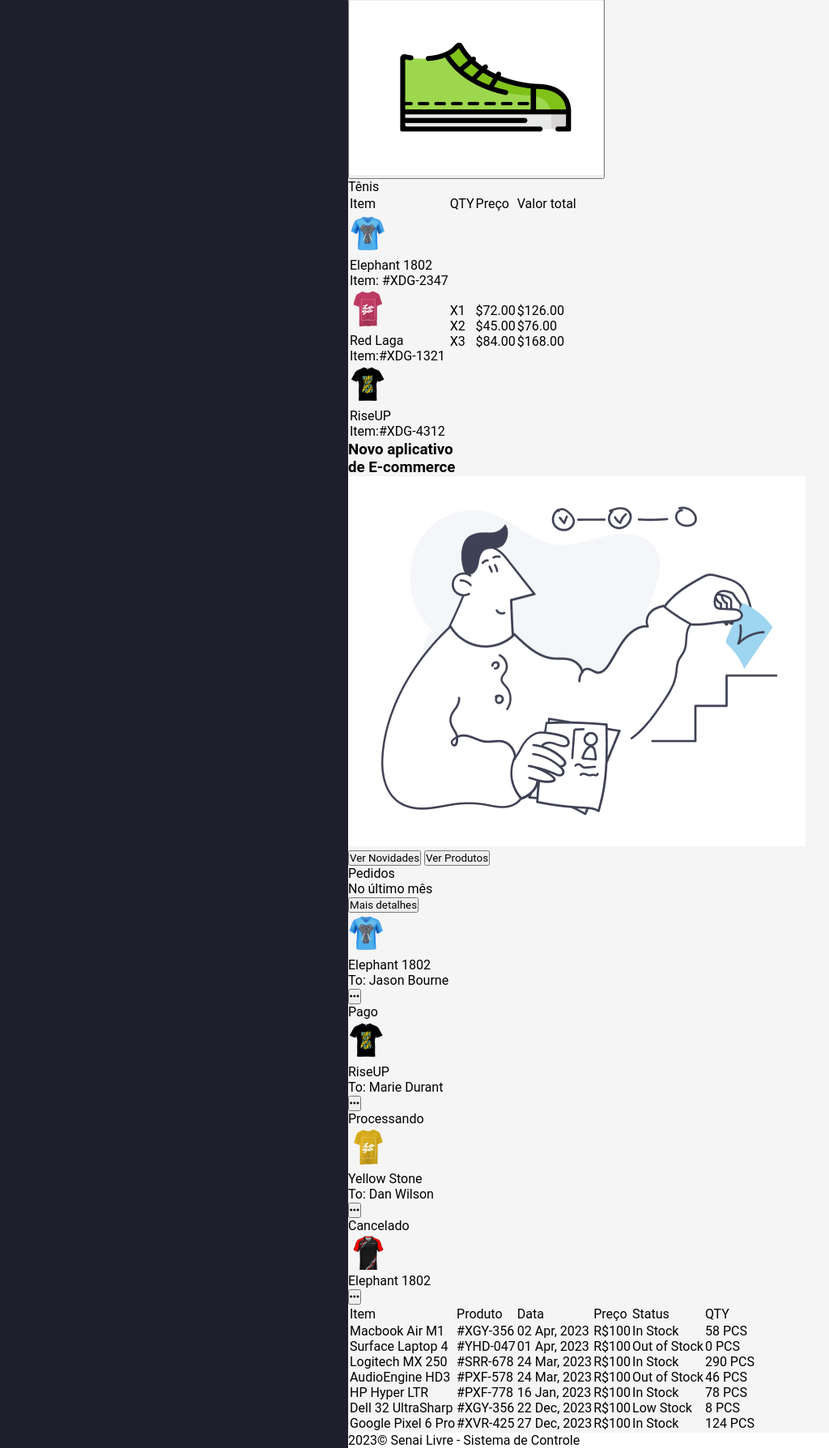
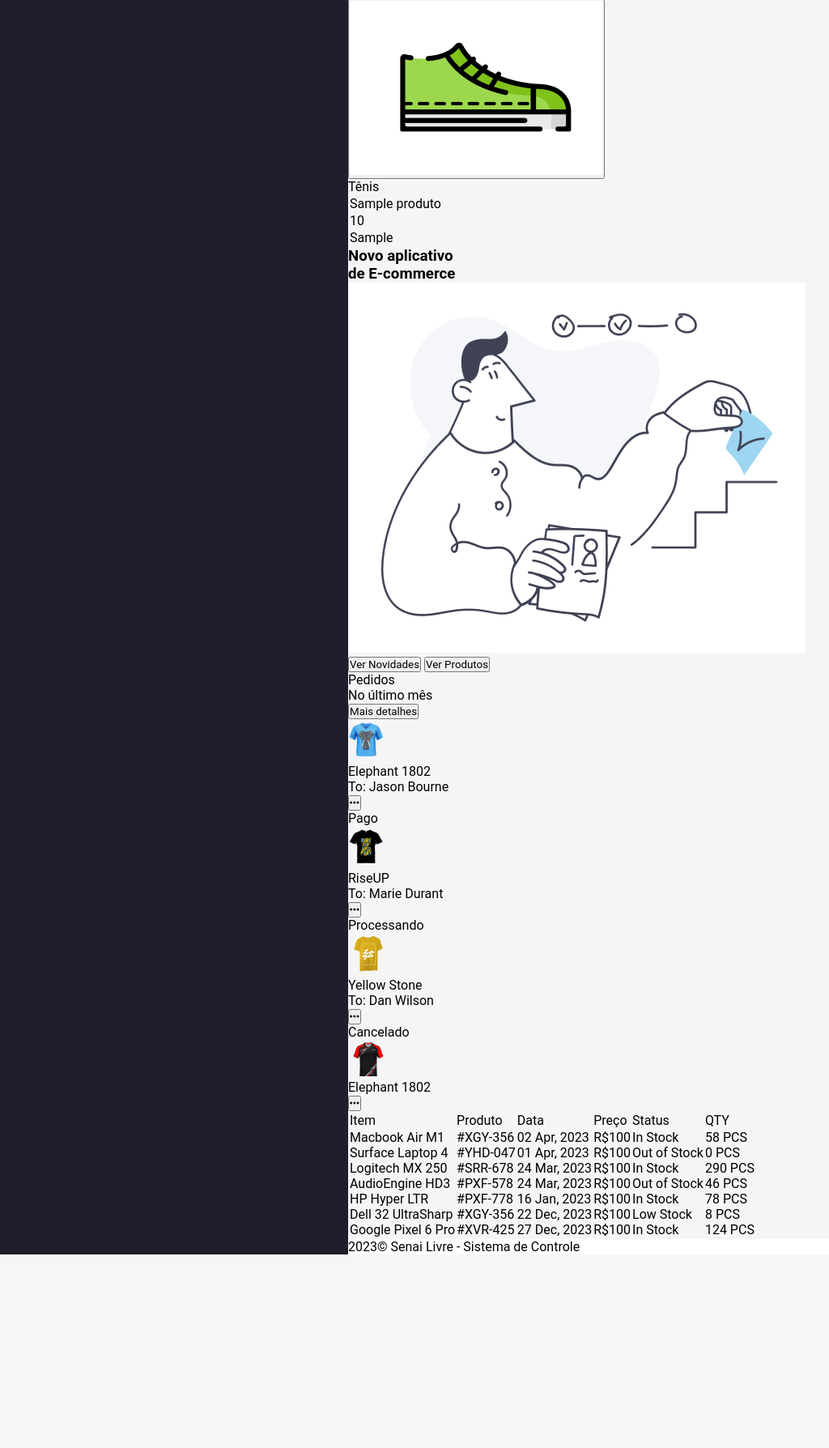
Before and after one commit to Basqueroto/dashboard, a PHP site: page / in a window 1280 px wide. Shown: the part 1516-3304 px from the top of the page at 81% size, without its empty margins (0-1024 px from the left). After the commit the page ends 3065 px from the top, so only its background shows below. Run offline with PHP 8.4, Linux system fonts and the light colour scheme; tables that the repository leaves empty or names only in its code hold one stand-in row (values such as "Sample post"); some libraries are stand-ins or nearby versions.

Commit message:
primeira tabela funcional

```diff
--- a/index.php
+++ b/index.php
@@ -129,7 +129,6 @@
 
                 </div>
 
-                <div class="carrinho">
                 <div class="carrinho-ativo">
                         <h4>Carrinhos ativos</h4>
                         <button><img src="img/blusinha.PNG" alt=""></button>
@@ -142,75 +141,27 @@
                         <p>Esporte</p>
                         <button><img src="img/tenis.PNG" alt=""></button>
                         <p>Tênis</p>
+                </div>
 
+                <div class="carrinho">
+                <?php
+                    $query_product = "SELECT * FROM produto ";
+                    $result_product = $conexao->prepare($query_product);
+                    $result_product->execute();
+
+                     foreach ($result_product as $cliente ) : ?>
                      <table>
                         <tr>
-                                <td>Item</td>
-                                <td>QTY</td>
-                                <td>Preço</td>
-                                <td>Valor total</td>
+                            <td><?php echo $cliente['nome']; ?></td>
                         </tr>
                         <tr>
-                                <td>
-                                    <div>
-                                        <img src="img/camisetaEle.png" alt="">
-                                        <p>Elephant 1802</p>
-                                        <p>Item: #XDG-2347</p>
-
-                                    </div>
-                                    <div>
-                                        <img src="img/camisetarosa.png" alt="">
-                                        <p>Red Laga</p>
-                                        <p>Item:#XDG-1321</p>
-                                    </div>
-
-                                    <div>
-                                        <img src="img/camisetapreta.png" alt="">
-                                        <p>RiseUP</p>
-                                        <p>Item:#XDG-4312</p>
-
-                                    </div>
-                                </td>
-                                <td>
-                                    <div>
-                                        <p>X1</p>
-                                    </div>
-                                    <div>
-                                        <p>X2</p>
-                                    </div>
-
-                                    <div>
-                                        <p>X3</p>
-                                    </div>
-                                </td>
-                                <td>
-                                    <div>
-                                        <p>$72.00</p>
-                                    </div>
-                                    <div>
-                                        <p>$45.00</p>
-                                    </div>
-
-                                    <div>
-                                        <p>$84.00</p>
-                                    </div>
-                                </td>
-                                <td>
-                                    <div>
-                                        <p>$126.00</p>
-                                    </div>
-                                    <div>
-                                        <p>$76.00</p>
-                                    </div>
-
-                                    <div>
-                                        <p>$168.00</p>
-                                    </div>
-                                </td>
+                            <td><?php echo $cliente['quantidade']; ?></td>
                         </tr>
-
+                        <tr>
+                            <td><?php echo $cliente['preco']; ?></td>
+                        </tr>
                      </table>
-                    </div>
+                    <?php endforeach; ?>
 
                     <div class="novo-aplicativo">
                         <h3>Novo aplicativo</h3>
```
Lines whose indentation alone changed are shown as unchanged.
